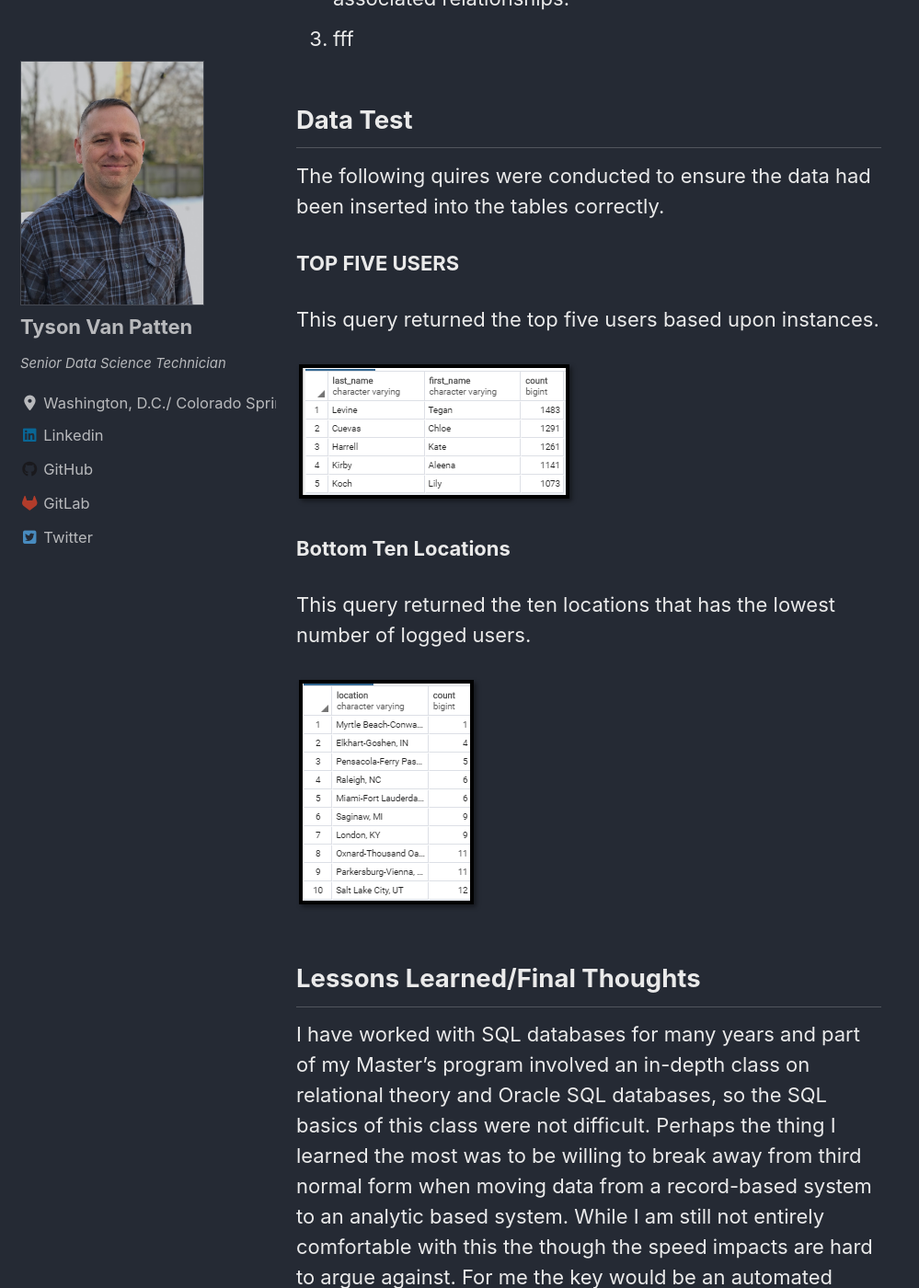
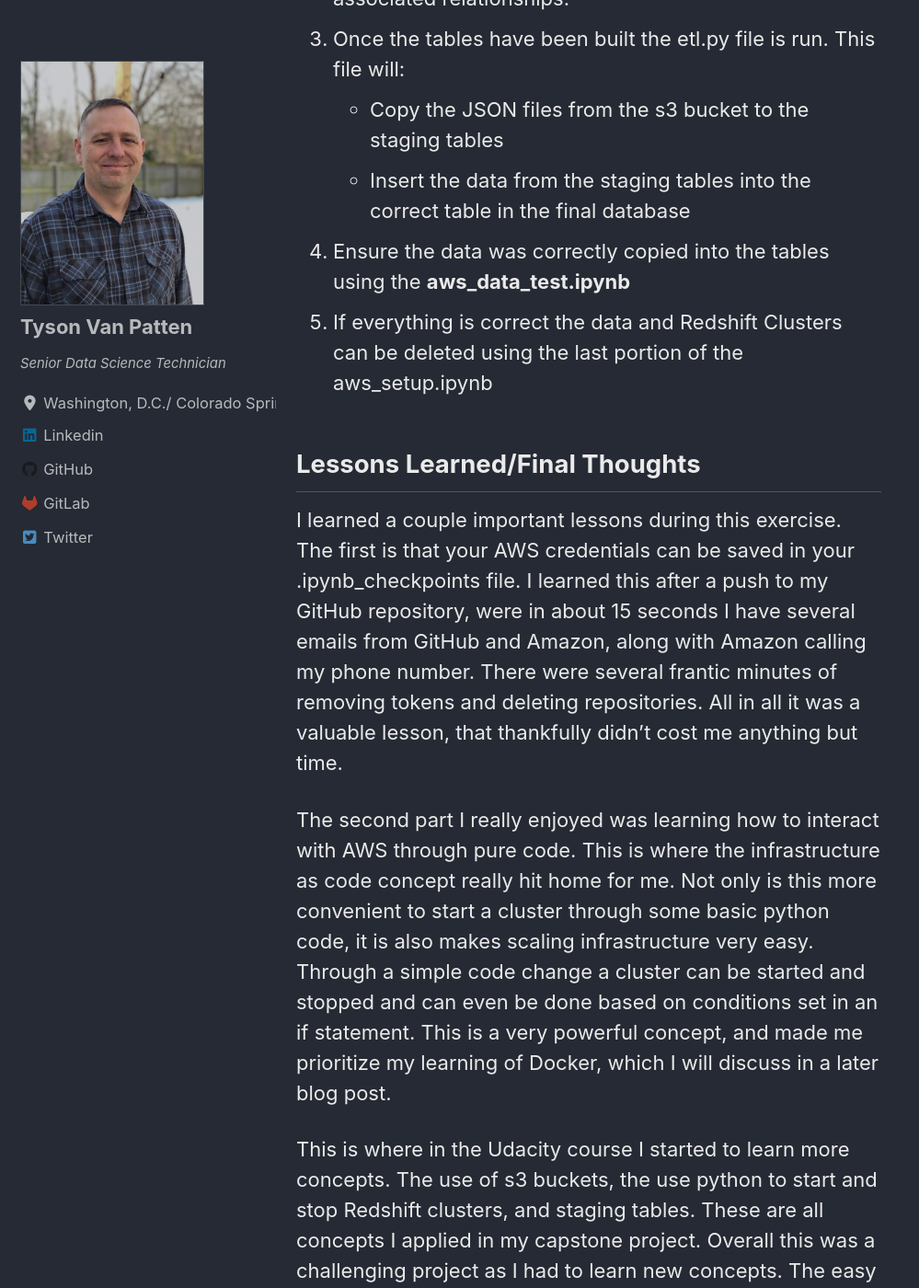
Before and after one commit to tvanpat/tvanpat, a Jekyll site: the page built from _portfolio/data_warehouse_redshift.md, in a window 1280 px wide and 1400 px high, scrolled down 9827 px. Shown: the whole window at 92% size, without its empty margins (0-999 px from the left). Built offline with Jekyll 4.4.1, drawn with Linux system fonts in a browser that asks for light colours; cached includes are drawn as plain includes; nearby versions of some CDN libraries; comment, search, counter and statistics services are not loaded; some of the changed text lies outside the part shown.

Commit message:
Updated and finished warehouse portfolio page

```diff
--- a/_portfolio/data_warehouse_redshift.md
+++ b/_portfolio/data_warehouse_redshift.md
@@ -188,31 +188,21 @@ The use tables are the **songplay_fact**, **time_dim**, **user_dim**, **song_dim
 <h2> Project Process </h2>
 This project while similar to the [PostgreSQL-Data-Modeling Project](https://www.descriptdata.com/portfolio/data_model_postgresql/), the process for building and moving the data is different.
 <ol>
-  <li>Using the <strong>aws_data_test.ipynb</strong> is used first to enter in the AWS credentials and start a Redshift cluster.  The file used to store the AWS credentials and some cluster information is stored in the <strong>dwh.cfg</strong>.  It is important to ensure the dwh.cfg file is added to the .gitignore file to avoid posting account credentials to a publis repository.</li>
+  <li>Using the <strong>aws_setup.ipynb</strong> is used first to enter in the AWS credentials and start a Redshift cluster.  The file used to store the AWS credentials and some cluster information is stored in the <strong>dwh.cfg</strong>.  It is important to ensure the dwh.cfg file is added to the .gitignore file to avoid posting account credentials to a public repository.</li>
   <li>Next the <strong>create_tables.py</strong>is run.  This file will create the staging tables along with the final database table and associated relationships.</li>
-  <li>fff </li>
+  <li>Once the tables have been built the etl.py file is run.  This file will:
+    <ul>
+    <li>Copy the JSON files from the s3 bucket to the staging tables</li>
+    <li>Insert the data from the staging tables into the correct table in the final database </li>
+    </ul>
+  </li>
+  <li>Ensure the data was correctly copied into the tables using the <strong>aws_data_test.ipynb</strong></li>
+  <li>If everything is correct the data and Redshift Clusters can be deleted using the last portion of the aws_setup.ipynb</li>
 </ol>
 
+<h2> Lessons Learned/Final Thoughts </h2>
+I learned a couple important lessons during this exercise.  The first is that your AWS credentials can be saved in your .ipynb_checkpoints file.  I learned this after a push to my GitHub repository, were in about 15 seconds I have several emails from GitHub and Amazon, along with Amazon calling my phone number.  There were several frantic minutes of removing tokens and deleting repositories.  All in all it was a valuable lesson, that thankfully didn't cost me anything but time.
 
+The second part I really enjoyed was learning how to interact with AWS through pure code.  This is where the infrastructure as code concept really hit home for me.  Not only is this more convenient to start a cluster through some basic python code, it is also makes scaling infrastructure very easy.  Through a simple code change a cluster can be started and stopped and can even be done based on conditions set in an if statement.  This is a very powerful concept, and made me prioritize my learning of Docker, which I will discuss in a later blog post.
 
-
-
-<h2> Data Test </h2>
-The following quires were conducted to ensure the data had been inserted into the tables correctly.
-
-<strong>TOP FIVE USERS</strong>
-
-This query returned the top five users based upon instances.
-
-<img src="/images/port/data_model/top_5.png" alt="Top 5">
-
-<strong>Bottom Ten Locations</strong>
-
-This query returned the ten locations that has the lowest number of logged users.
-
-<img src="/images/port/data_model/bottom10.png" alt="Bottom 10">
-
-<h2> Lessons Learned/Final Thoughts </h2>
-I have worked with SQL databases for many years and part of my Master's program involved an in-depth class on relational theory and Oracle SQL databases, so the SQL basics of this class were not difficult.  Perhaps the thing I learned the most was to be willing to break away from third normal form when moving data from a record-based system to an analytic based system.  While I am still not entirely comfortable with this the though the speed impacts are hard to argue against.  For me the key would be an automated process to ensure values are keeping some type of consistency.
-
-Overall, this was a fun project and helped brush off the dust on my SQL skills.
+This is where in the Udacity course I started to learn more concepts.  The use of s3 buckets, the use python to start and stop Redshift clusters, and staging tables.  These are all concepts I applied in my capstone project.  Overall this was a challenging project as I had to learn new concepts.  The easy part was moving the data from the staging table to the final database, the hard part was all the easy stuff before.  But that is the point of Data Engineering, to quickly and efficiently move data from one place to another.
```
